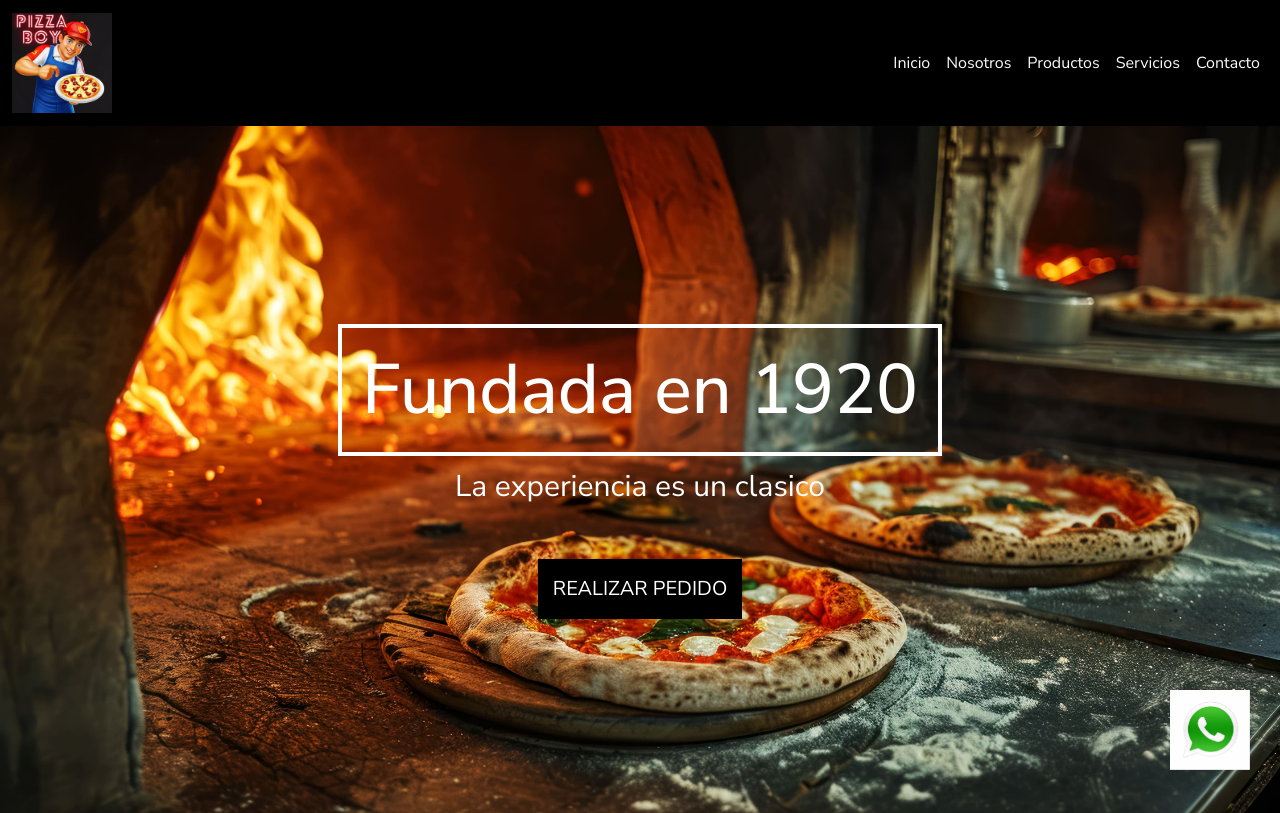
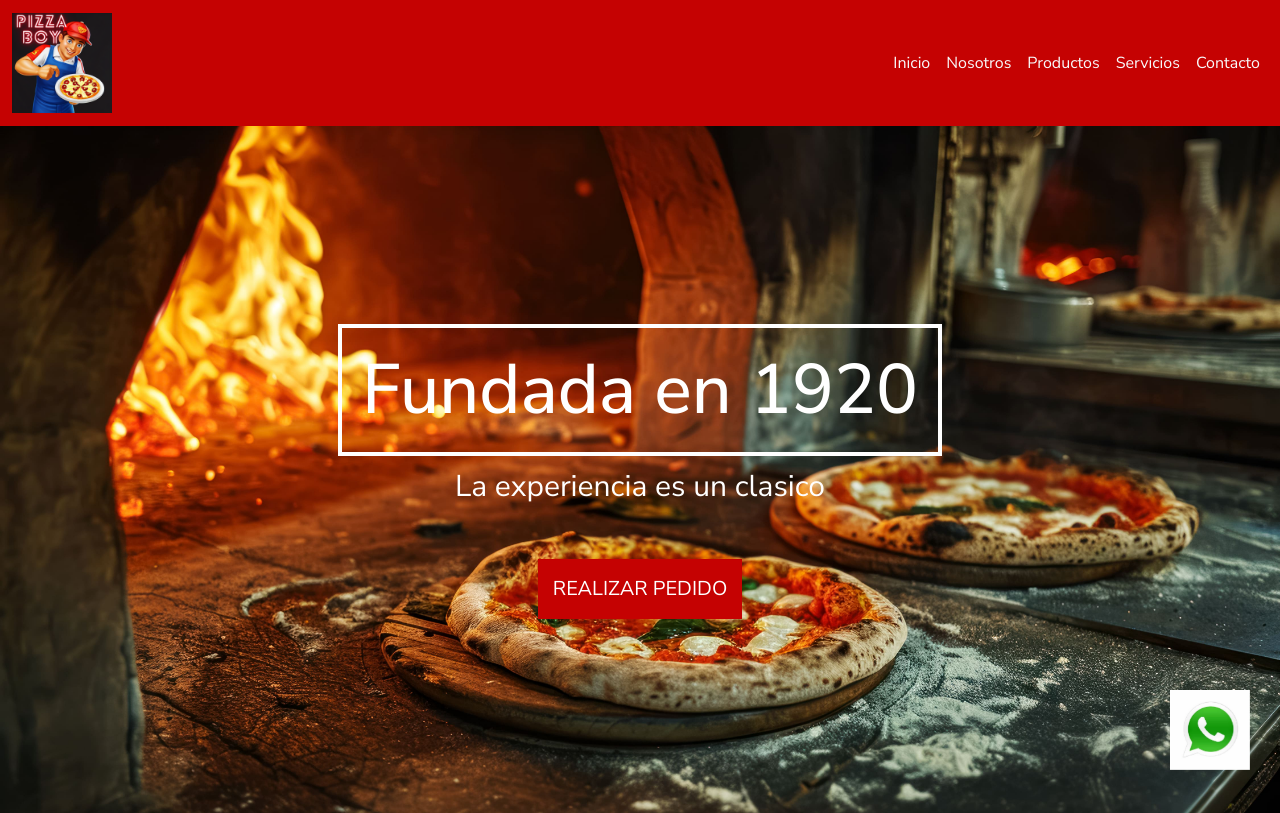
Before and after one commit to axelalva2023/proyecto-pizza-boy, a website: page index.html in a window 1280 px wide. Shown: the top 813 px of the page. Drawn offline with nearby package versions, Linux system fonts and the light colour scheme; a web font is replaced by a local one.

Commit message:
cambios en experimentos

```diff
--- a/scss/base/_variables.scss
+++ b/scss/base/_variables.scss
@@ -1,4 +1,4 @@
-$color-principal:#000000;
+$color-principal:#c50202;
 $color-secundario:#ffffff;
 
 $font-size: 70px,50px,40px,30px,25px,20px;
```
Also changed, not shown: css/estilos.css.
